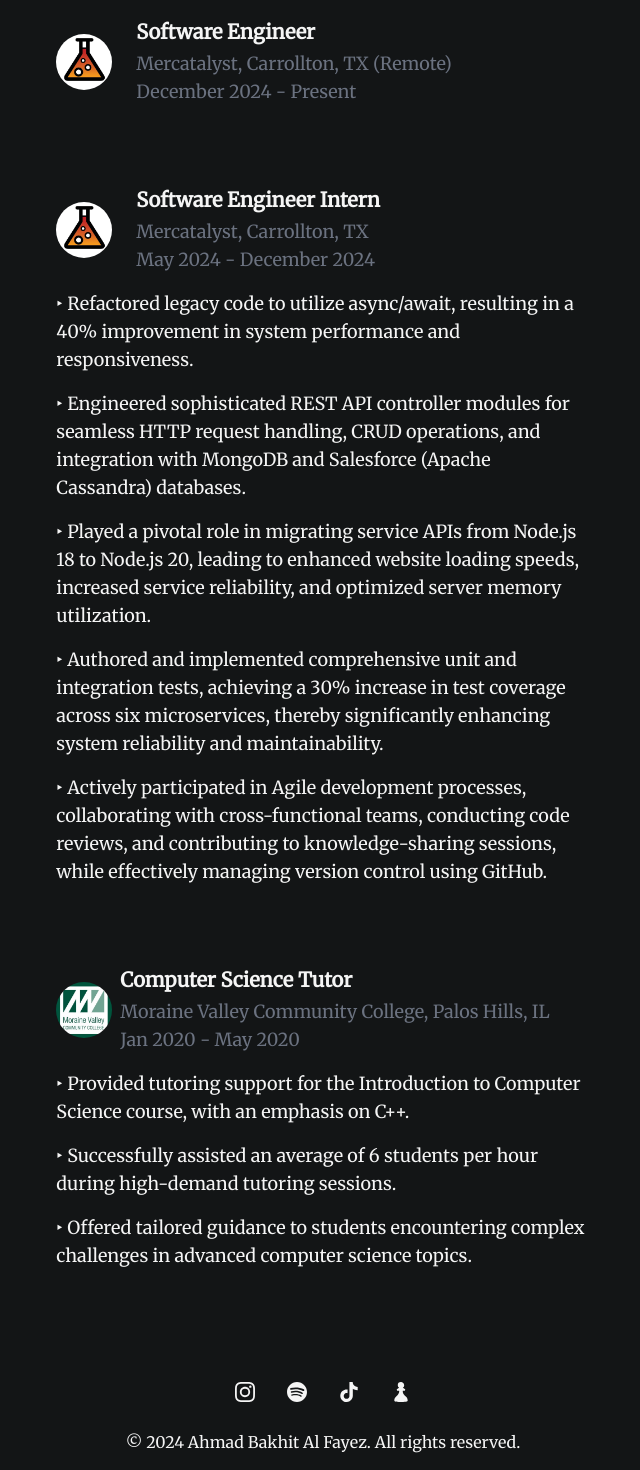
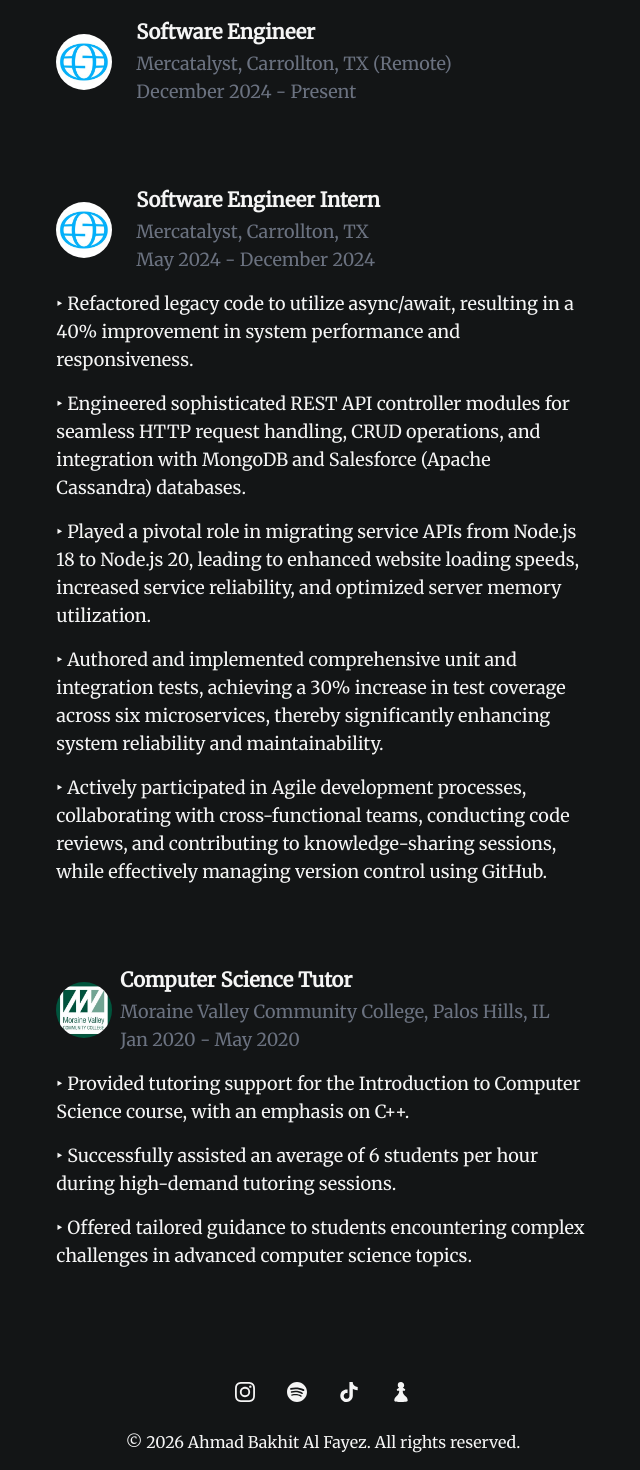
Before and after one commit to AhmadaBa/portfolio-website, a Next.js app: page /Experience in a window 1280 px wide. Shown: the part 110-1580 px from the top of the page, without its empty margins (317-957 px from the left). Built offline with nearby package versions, Linux system fonts and the light colour scheme.

Commit message:
Update work logo and copyright year

```diff
--- a/src/app/Experience/page.jsx
+++ b/src/app/Experience/page.jsx
@@ -14,7 +14,7 @@ const Experience = () => {
               <div className="flex justify-between items-center">
                 <div className="flex items-center">
                   <div className="flex items-center rounded-full mr-4">
-                    <img src="/work-logos/mercatalyst.jpg" alt="mercatalyst Logo" className="w-14 h-14 mr-2 rounded-full" />
+                    <img src="/work-logos/stores.jpg" alt="stores.com Logo" className="w-14 h-14 mr-2 rounded-full" />
                   </div>
                   <div className="flex flex-col">
                     <h3 className="text-xl font-semibold">Software Engineer</h3>
@@ -28,7 +28,7 @@ const Experience = () => {
               <div className="flex justify-between items-center">
                 <div className="flex items-center">
                   <div className="flex items-center rounded-full mr-4">
-                    <img src="/work-logos/mercatalyst.jpg" alt="mercatalyst Logo" className="w-14 h-14 mr-2 rounded-full" />
+                    <img src="/work-logos/stores.jpg" alt="mercatalyst Logo" className="w-14 h-14 mr-2 rounded-full" />
                   </div>
                   <div className="flex flex-col">
                     <h3 className="text-xl font-semibold">Software Engineer Intern</h3>
--- a/src/components/Footer.jsx
+++ b/src/components/Footer.jsx
@@ -51,7 +51,7 @@ const Footer = () => {
             </div>
 
             <div className="w-full p-4 text-center">
-                <span>© 2024 Ahmad Bakhit Al Fayez. All rights reserved.</span>
+                <span>© 2026 Ahmad Bakhit Al Fayez. All rights reserved.</span>
             </div>
 
         </footer>
```
Also changed, not shown: public/work-logos/stores.jpg (added).
